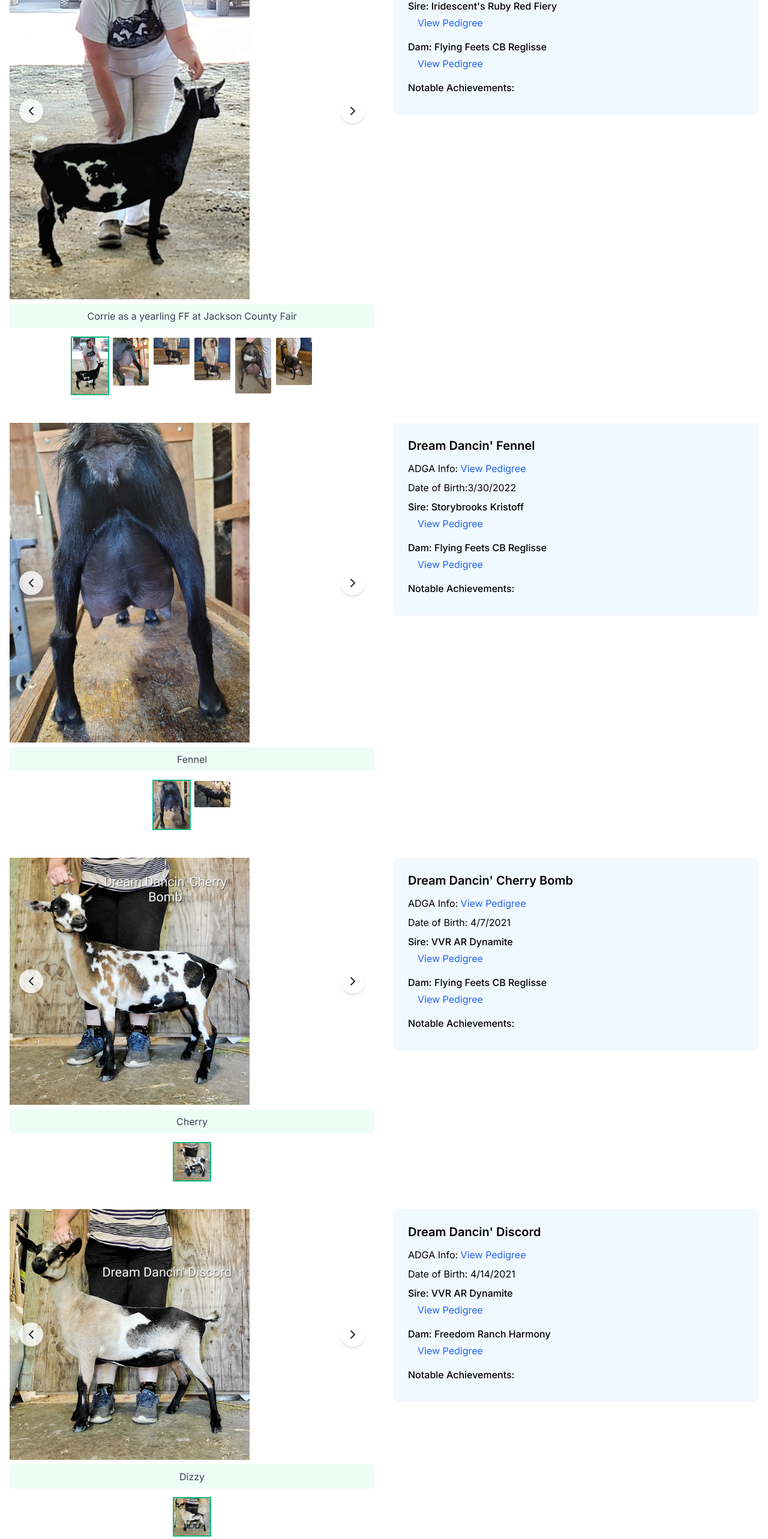
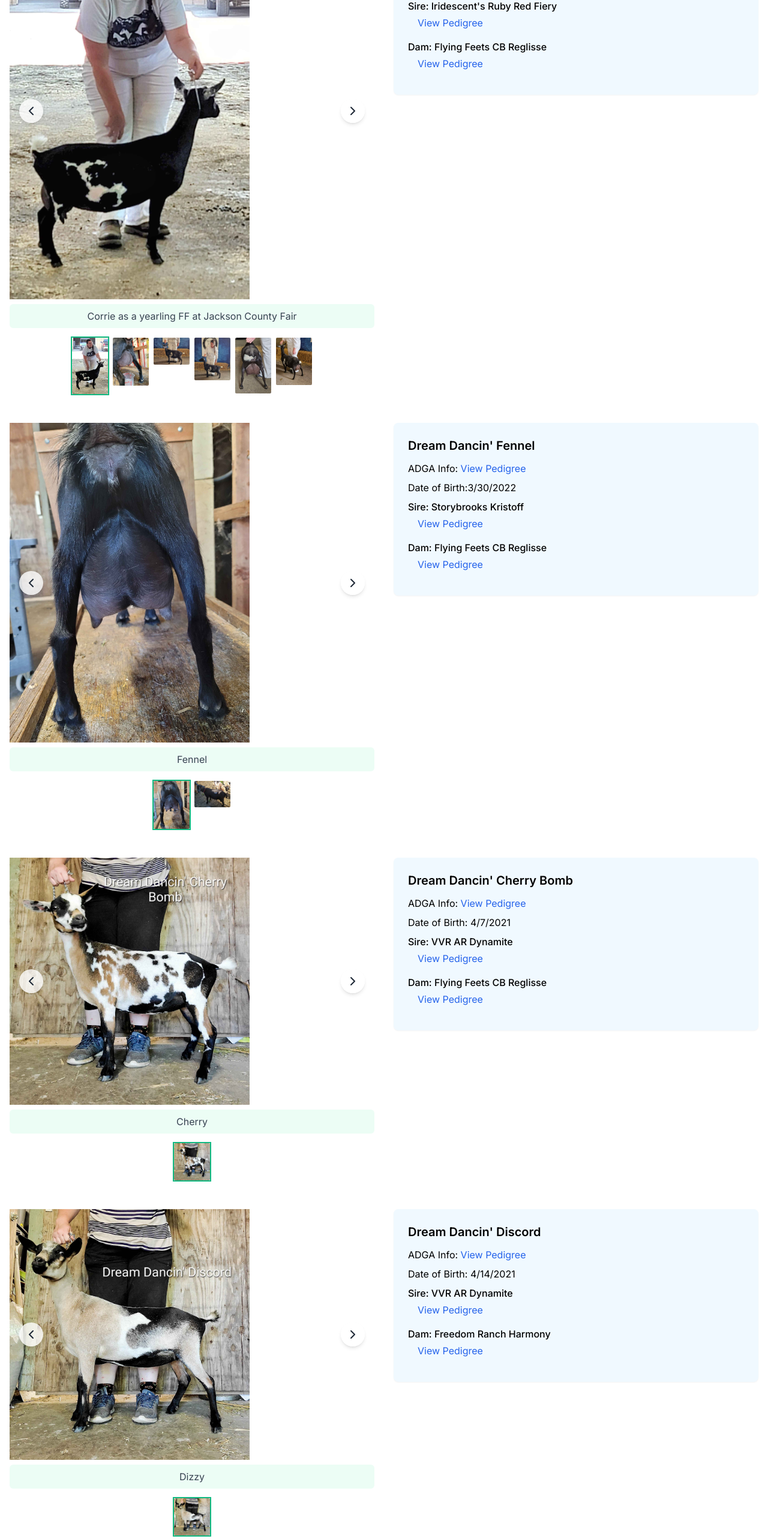
Before and after one commit to shawnaldridge/dreamdancin, a Next.js app: page /does in a window 1280 px wide. Shown: the part 4040-6606 px from the top of the page at 60% size. Built offline with nearby package versions, Linux system fonts and the light colour scheme.

Commit message:
update copy

```diff
--- a/app/about/page.tsx
+++ b/app/about/page.tsx
@@ -6,7 +6,7 @@ const About = () => {
     <div className="flex min-h-screen p-24 flex-row grid-cols-02 place-content-evenly">
       <div className="flex basis-1/2">
         We are an ADGA-registered herd located in Noti, Oregon.
-        We have goats, mostly Nigerian Dwarf, chickens, turkeys, coturnix quail, a couple of horses, and whoever else may have wandered into the pasture recent.
+        We have goats, mostly Nigerian Dwarf, chickens, turkeys, coturnix quail, a couple of horses, and whoever else may have wandered into the pasture recently.
       </div>
       <div className="flex basis-1/2">
       </div>
--- a/app/does/page.tsx
+++ b/app/does/page.tsx
@@ -398,12 +398,6 @@ const Does = () => {
                   </a>
                 </p>
               </div>
-
-              <div className="mt-4">
-                <h4 className="font-medium mb-2">Notable Achievements:</h4>
-                <ul className="list-disc list-inside">
-                </ul>
-              </div>
             </div>
           </div>
         </div>
@@ -453,12 +447,6 @@ const Does = () => {
                     View Pedigree
                   </a>
                 </p>
-              </div>
-
-              <div className="mt-4">
-                <h4 className="font-medium mb-2">Notable Achievements:</h4>
-                <ul className="list-disc list-inside">
-                </ul>
               </div>
             </div>
           </div>
@@ -510,12 +498,6 @@ const Does = () => {
                   </a>
                 </p>
               </div>
-
-              <div className="mt-4">
-                <h4 className="font-medium mb-2">Notable Achievements:</h4>
-                <ul className="list-disc list-inside">
-                </ul>
-              </div>
             </div>
           </div>
         </div>
@@ -565,12 +547,6 @@ const Does = () => {
                     View Pedigree
                   </a>
                 </p>
-              </div>
-
-              <div className="mt-4">
-                <h4 className="font-medium mb-2">Notable Achievements:</h4>
-                <ul className="list-disc list-inside">
-                </ul>
               </div>
             </div>
           </div>
@@ -622,12 +598,6 @@ const Does = () => {
                   </a>
                 </p>
               </div>
-
-              <div className="mt-4">
-                <h4 className="font-medium mb-2">Notable Achievements:</h4>
-                <ul className="list-disc list-inside">
-                </ul>
-              </div>
             </div>
           </div>
         </div>
```
